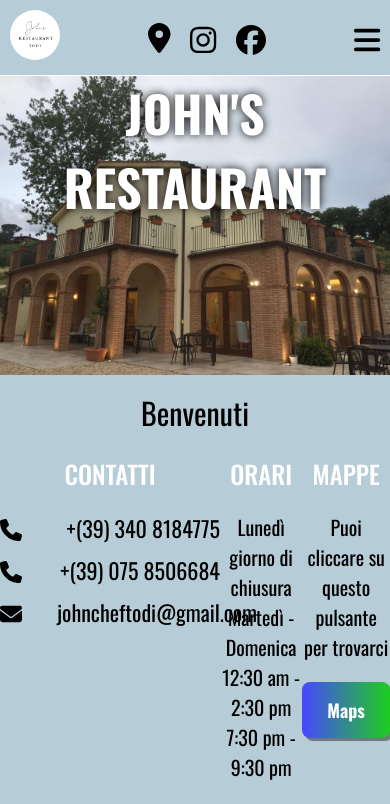
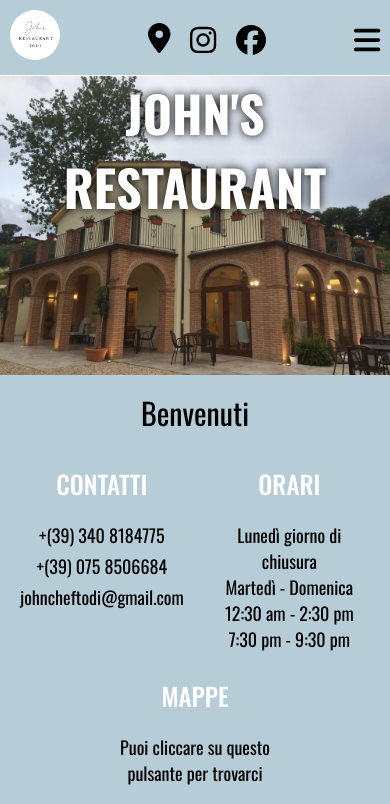
Before and after one commit to CalinCretu/JohnsRestaurant, a Vue app: page / in a window 390 px wide. Shown: the top 804 px of the page. Built offline with nearby package versions, Linux system fonts and the light colour scheme; a web font is replaced by a local one.

Commit message:
ADD - ContactsAndHours responsive

```diff
--- a/src/components/ContactsAndHours.vue
+++ b/src/components/ContactsAndHours.vue
@@ -21,7 +21,7 @@ export default {
         </div>
         <div>
           <div class="description" @click="makeCall('tel: 3408184775')">
-            <p>
+            <p class="d-none">
               <a class="icon" href="tel: 3408184775"><font-awesome-icon icon="phone" /></a>
             </p>
             <p>
@@ -29,7 +29,7 @@ export default {
             </p>
           </div>
           <div class="description" @click="makeCall('tel: 0758506684')">
-            <p>
+            <p class="d-none">
               <a class="icon" href="tel: 0758506684"><font-awesome-icon icon="phone" /></a>
             </p>
             <p>
@@ -37,7 +37,7 @@ export default {
             </p>
           </div>
           <div class="description" @click="sendEmail('mailto:jpatdot183@gmail.com')">
-            <p>
+            <p class="d-none">
               <a class="icon" href="mailto: jpatdot183@gmail.com"><font-awesome-icon icon="envelope" /></a>
             </p>
             <p>
@@ -111,14 +111,13 @@ export default {
     .description {
       display: flex;
       justify-content: space-between;
-      width: 220px;
-      margin-bottom: 10px;
+      max-width: 220px;
+      margin-bottom: 5px;
       cursor: pointer;
       font-size: 22px;
     }
 
     .contacts-card {
-
       display: flex;
       flex-direction: column;
       align-items: center;
@@ -175,4 +174,43 @@ export default {
     transform: scale(0.95);
   }
 }
+
+@media screen and (max-width: 768px) {
+  .container-lg {
+    .d-none {
+      display: none;
+    }
+
+    padding: 10px 20px;
+
+    .cards {
+      font-size: 18px;
+      grid-template-columns: 1fr 1fr;
+      gap: 25px;
+
+      .contacts-card {
+        margin: 0px;
+        padding: 0px;
+
+      }
+
+      .location-card {
+        grid-column: span 2; // Center the third card under the first two
+        justify-self: center;
+        max-width: 200px;
+      }
+
+      .icon {
+        margin: 0px;
+      }
+
+      .description {
+        font-size: 18px;
+        align-items: center;
+        flex-direction: column;
+      }
+    }
+
+  }
+}
 </style>
```
